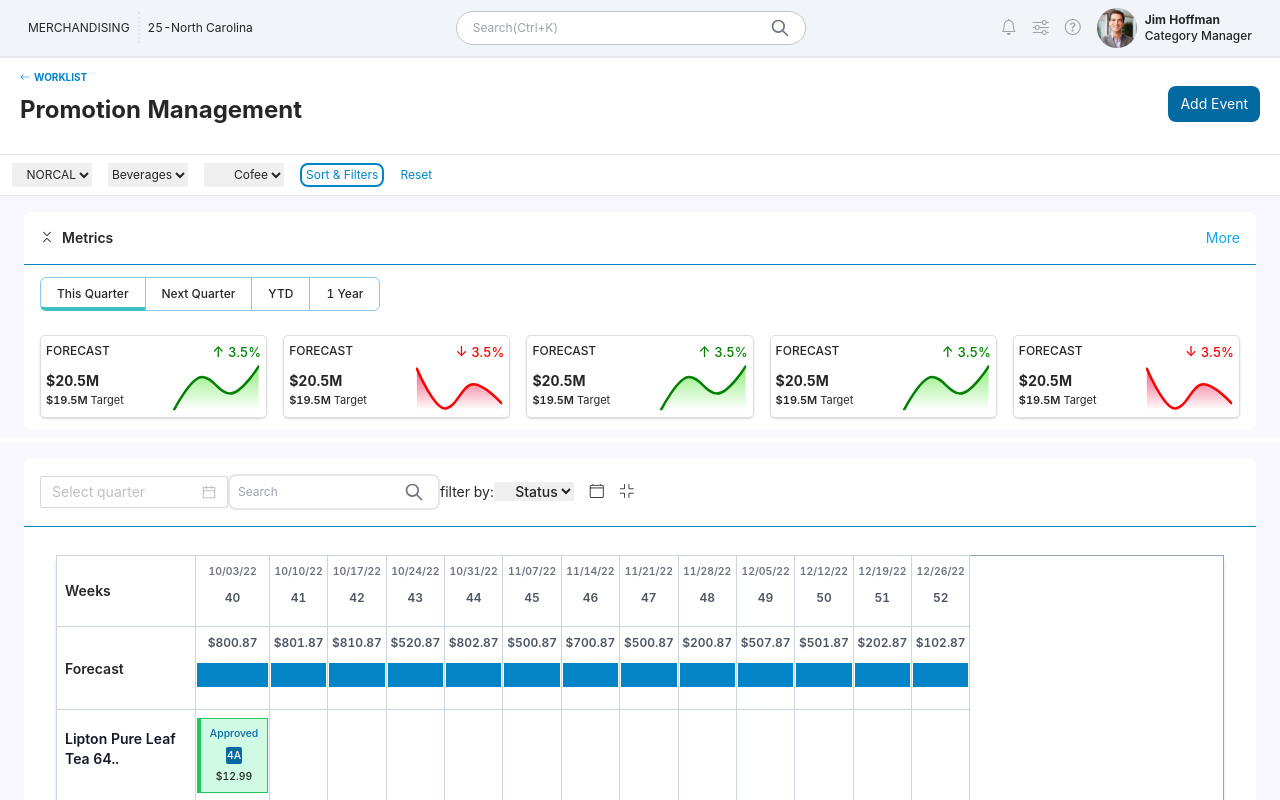
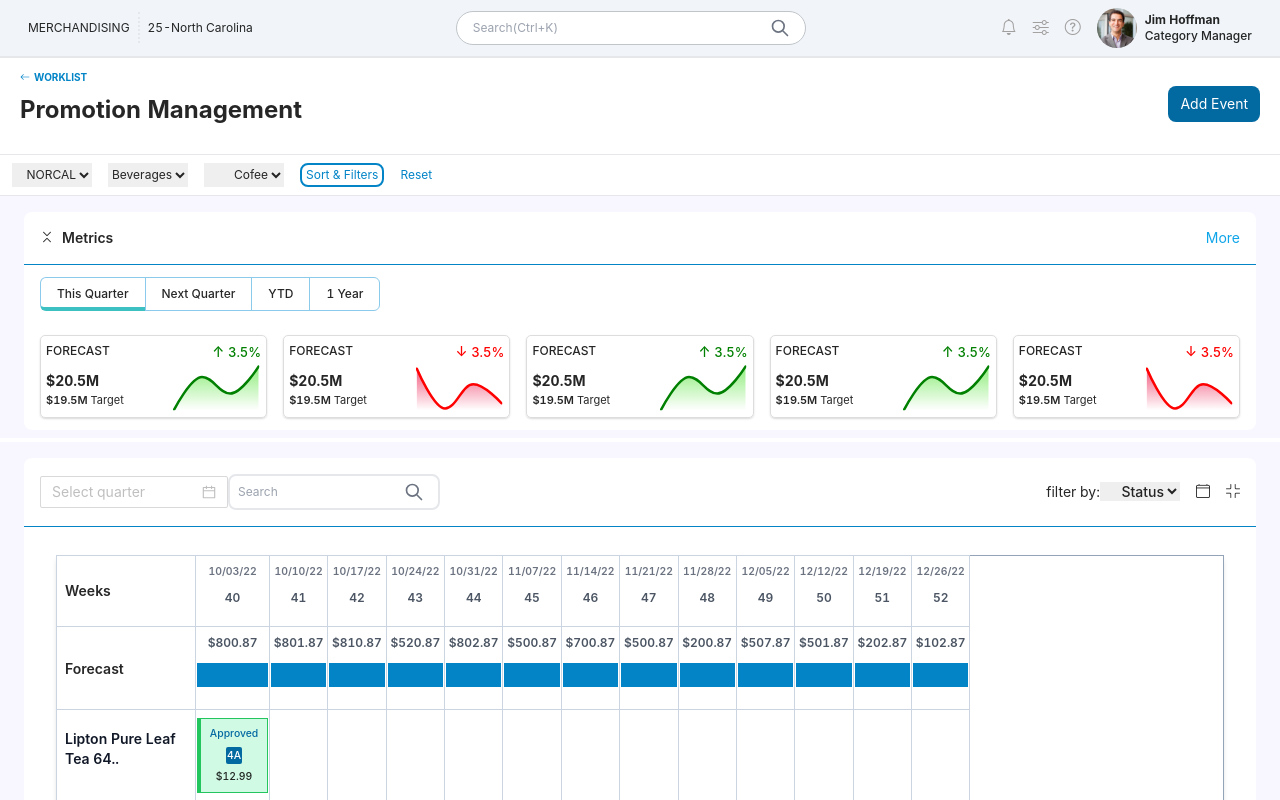
Before and after one commit to anubhavcse08/abs_poc_moonraft, a React (Create React App) app: page / in a window 1280 px wide. Shown: the top 800 px of the page. Built offline with nearby package versions, Linux system fonts and the light colour scheme.

Commit message:
merge conflict resolved 2

```diff
--- a/src/App.css
+++ b/src/App.css
@@ -129,6 +129,9 @@ section {
 .button-more {
   margin-left: auto;
 }
+.filterby {
+  margin-left: auto;
+}
 .cell-width-1 { max-width: 7%; }
 .cell-width-2 { max-width: 14%; }
 .cell-width-3 { max-width: 21%; }
```
